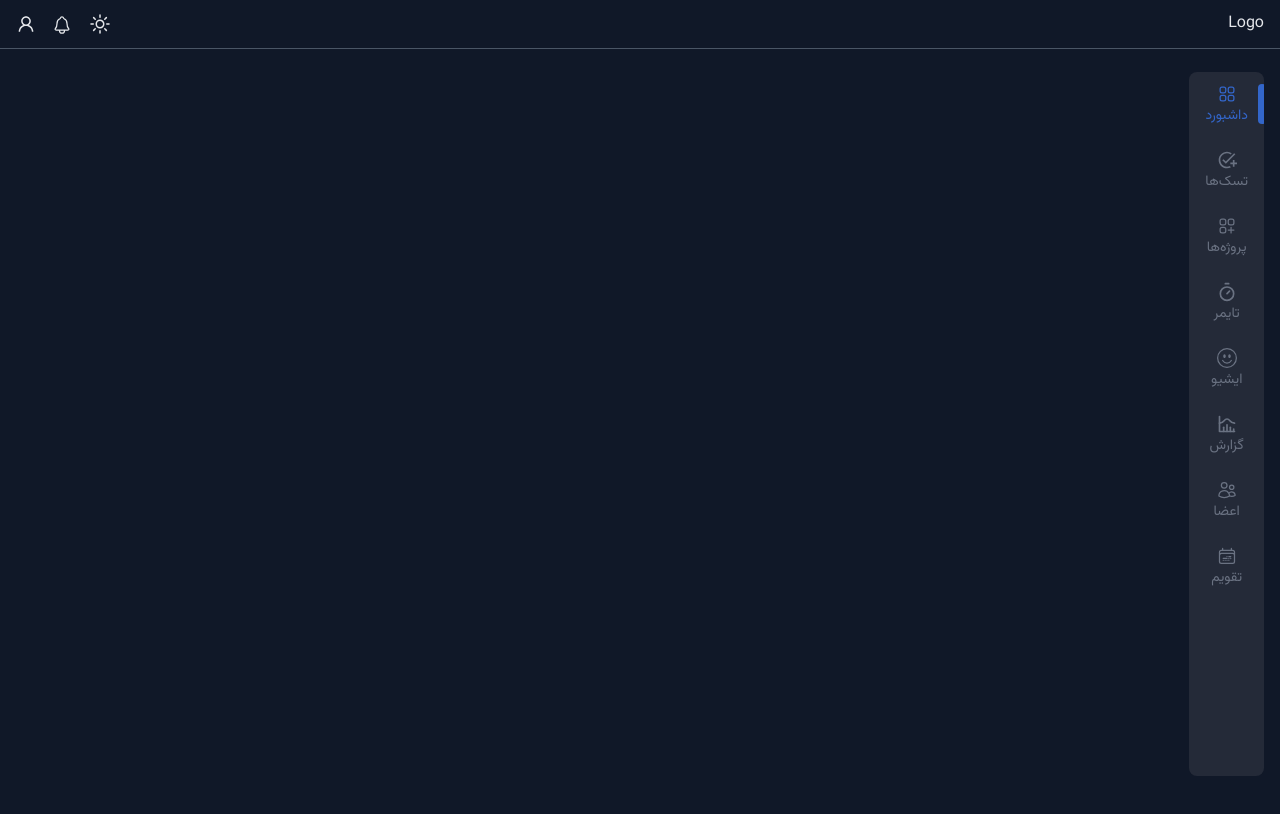
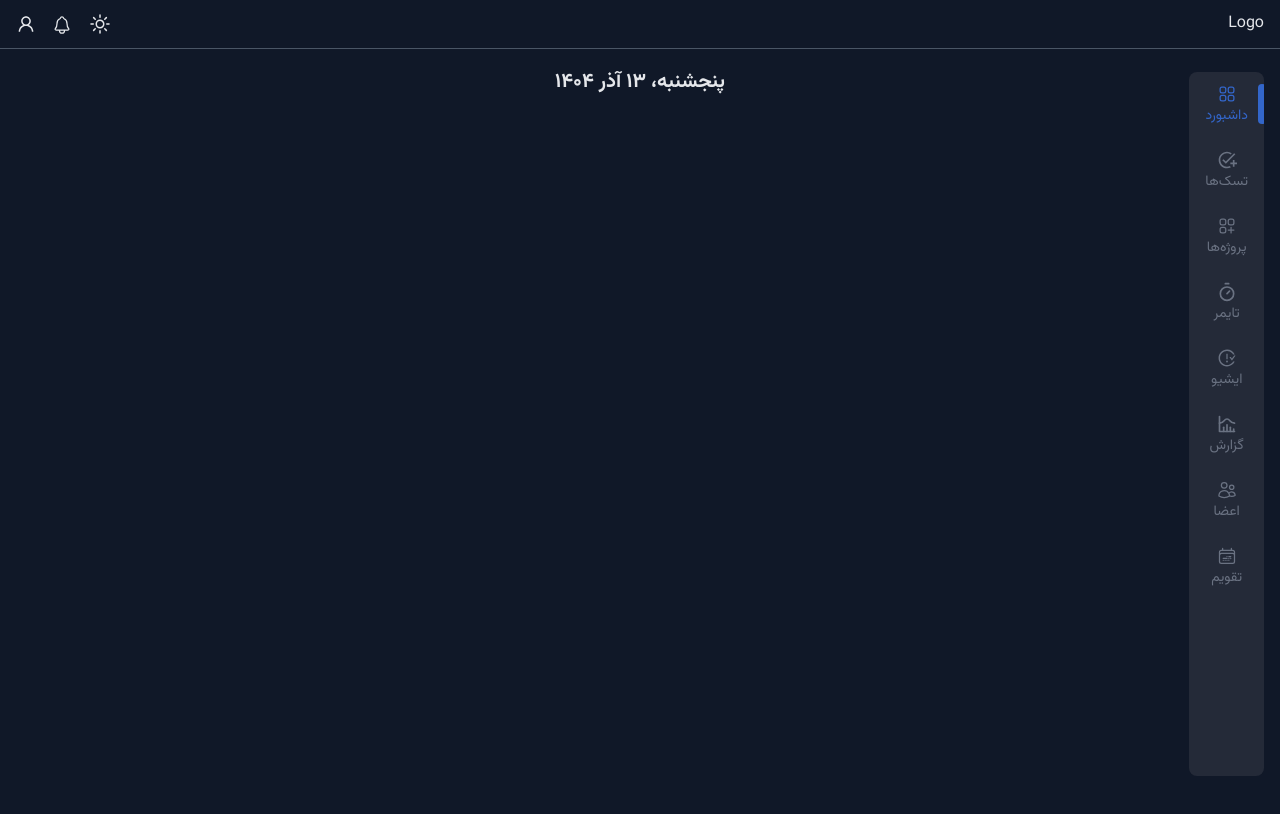
Before and after one commit to AmirAjam/project-managment, a React (Vite) app: page / in a window 1280 px wide. Shown: the top 814 px of the page. Built offline with nearby package versions, Linux system fonts and the light colour scheme.

Commit message:
add date to dashboard ui

```diff
--- a/package.json
+++ b/package.json
@@ -12,6 +12,7 @@
   "dependencies": {
     "@tailwindcss/vite": "^4.1.17",
     "@tanstack/react-query": "^5.90.12",
+    "jalali-moment": "^3.3.11",
     "react": "^19.2.0",
     "react-dom": "^19.2.0",
     "react-icons": "^5.5.0",
--- a/src/components/layout/Header/Header.tsx
+++ b/src/components/layout/Header/Header.tsx
@@ -9,7 +9,7 @@ import { useThemeStore } from "@/store/theme.store";
 const Header = () => {
   const { toggleTheme } = useThemeStore();
   return (
-    <header className="py-3 border-b dark:border-gray-600 border-gray-300 fixed inset-x-0">
+    <header className="py-3 border-b dark:border-gray-600 border-gray-300 fixed inset-x-0 top-0">
       <div className="container flex justify-between items-center">
         <Link to="/">Logo</Link>
         <div className="flex items-center gap-4">
--- a/src/components/layout/Layout.tsx
+++ b/src/components/layout/Layout.tsx
@@ -13,7 +13,7 @@ const Layout = ({ children }: LayoutProps) => {
       <Header />
       <div className="container">
         <DesktopNavbar />
-        {children}
+        <div className="mt-14 mx-auto">{children}</div>
       </div>
       <MobileNavbar />
     </>
--- a/src/components/layout/Navbar/DesktopNavbar.tsx
+++ b/src/components/layout/Navbar/DesktopNavbar.tsx
@@ -4,7 +4,7 @@ import navbarItems from "./navbarItem";
 const DesktopNavbar = () => {
   return (
     <div className="">
-      <nav className="bg-dark w-fit inset-y-0 top-18 bottom-6 sm:block hidden py-3 fixed rounded-lg px-4 overflow-y-auto">
+      <nav className="dark:bg-dark bg-gray-200 w-fit inset-y-0 top-18 bottom-6 sm:block hidden py-3 fixed rounded-lg px-4 overflow-y-auto">
         <ul className="text-sm ">
           {navbarItems.map((item) => (
             <li className="mt-6 first:mt-0 relative">
--- a/src/components/layout/Navbar/navbarItem.ts
+++ b/src/components/layout/Navbar/navbarItem.ts
@@ -6,7 +6,7 @@ import {
 } from "react-icons/hi2";
 import { MdAddTask } from "react-icons/md";
 import { TbChartHistogram } from "react-icons/tb";
-import { BsEmojiSmile } from "react-icons/bs";
+import { AiOutlineIssuesClose } from "react-icons/ai";
 import { LuTimer } from "react-icons/lu";
 
 const navbarItems = [
@@ -14,7 +14,7 @@ const navbarItems = [
   { id: 2, title: "تسک‌ها", link: "/tasks", icon: MdAddTask },
   { id: 3, title: "پروژه‌ها", link: "/projects", icon: HiOutlineSquaresPlus },
   { id: 4, title: "تایمر", link: "/timers", icon: LuTimer },
-  { id: 5, title: "ایشیو", link: "/issue", icon: BsEmojiSmile },
+  { id: 5, title: "ایشیو", link: "/issue", icon: AiOutlineIssuesClose },
   { id: 6, title: "گزارش", link: "/report", icon: TbChartHistogram },
   { id: 7, title: "اعضا", link: "/members", icon: HiOutlineUsers },
   {
--- a/src/pages/dashboard/DashboardPage.tsx
+++ b/src/pages/dashboard/DashboardPage.tsx
@@ -1,10 +1,11 @@
 import Layout from "@/components/layout/layout";
+import TodayDate from "./components/TodayDate";
 
 const DashboardPage = () => {
   return (
     <>
       <Layout>
-        <div className="h-500"></div>
+        <TodayDate />
       </Layout>
     </>
   );
--- /dev/null
+++ b/src/pages/dashboard/components/TodayDate.tsx
@@ -0,0 +1,11 @@
+import { getTodayDateJalali } from "@/utils/utils";
+
+const TodayDate = () => {
+  return (
+    <h2 className="font-Vazirmatn-Bold text-xl text-center pt-3">
+      {getTodayDateJalali()}
+    </h2>
+  );
+};
+
+export default TodayDate;
--- /dev/null
+++ b/src/utils/utils.ts
@@ -0,0 +1,21 @@
+const getTodayDateJalali = (): string => {
+  const today = new Date();
+
+  const year = new Intl.DateTimeFormat("fa-IR", { year: "numeric" }).format(
+    today
+  );
+
+  const parts = new Intl.DateTimeFormat("fa-IR", {
+    weekday: "long",
+    day: "numeric",
+    month: "long",
+  }).formatToParts(today);
+
+  const weekday = parts.find((p) => p.type === "weekday")?.value;
+  const day = parts.find((p) => p.type === "day")?.value;
+  const month = parts.find((p) => p.type === "month")?.value;
+
+  return `${weekday}، ${day} ${month} ${year}`;
+};
+
+export { getTodayDateJalali };
```
Also changed, not shown: src/features/tasks/tasks.types.ts (added), 1 other file (tests, documents, lock files or other folders).
